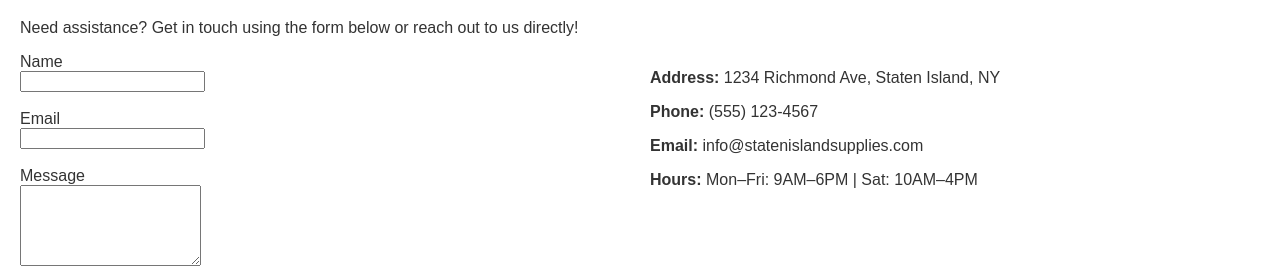
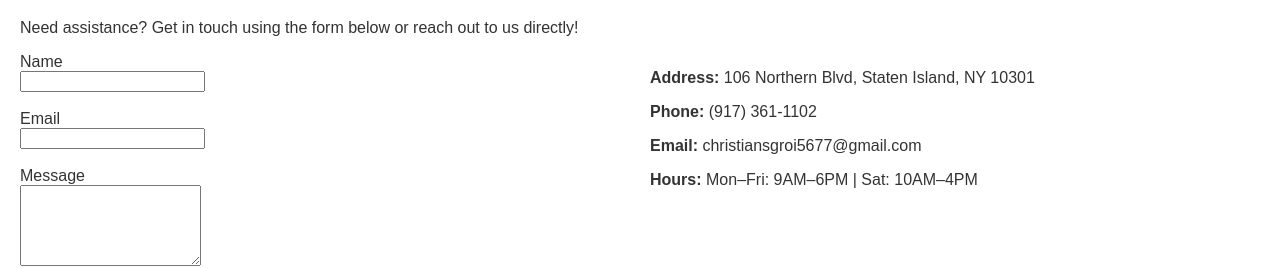
Before and after one commit to CS2005SUPPLIESLLC/statenislandsupplies, a plain HTML site: page contact.html in a window 1280 px wide. Shown: the part 187-455 px from the top of the page. Drawn offline with Linux system fonts and the light colour scheme.

Commit message:
Update contact.html

```diff
--- a/contact.html
+++ b/contact.html
@@ -43,9 +43,9 @@
         </div>
 
         <div class="contact-info">
-          <p><strong>Address:</strong> 1234 Richmond Ave, Staten Island, NY</p>
-          <p><strong>Phone:</strong> (555) 123-4567</p>
-          <p><strong>Email:</strong> info@statenislandsupplies.com</p>
+          <p><strong>Address:</strong> 106 Northern Blvd, Staten Island, NY 10301</p>
+          <p><strong>Phone:</strong> (917) 361-1102</p>
+          <p><strong>Email:</strong> christiansgroi5677@gmail.com</p>
           <p><strong>Hours:</strong> Mon–Fri: 9AM–6PM | Sat: 10AM–4PM</p>
         </div>
       </div>
```
